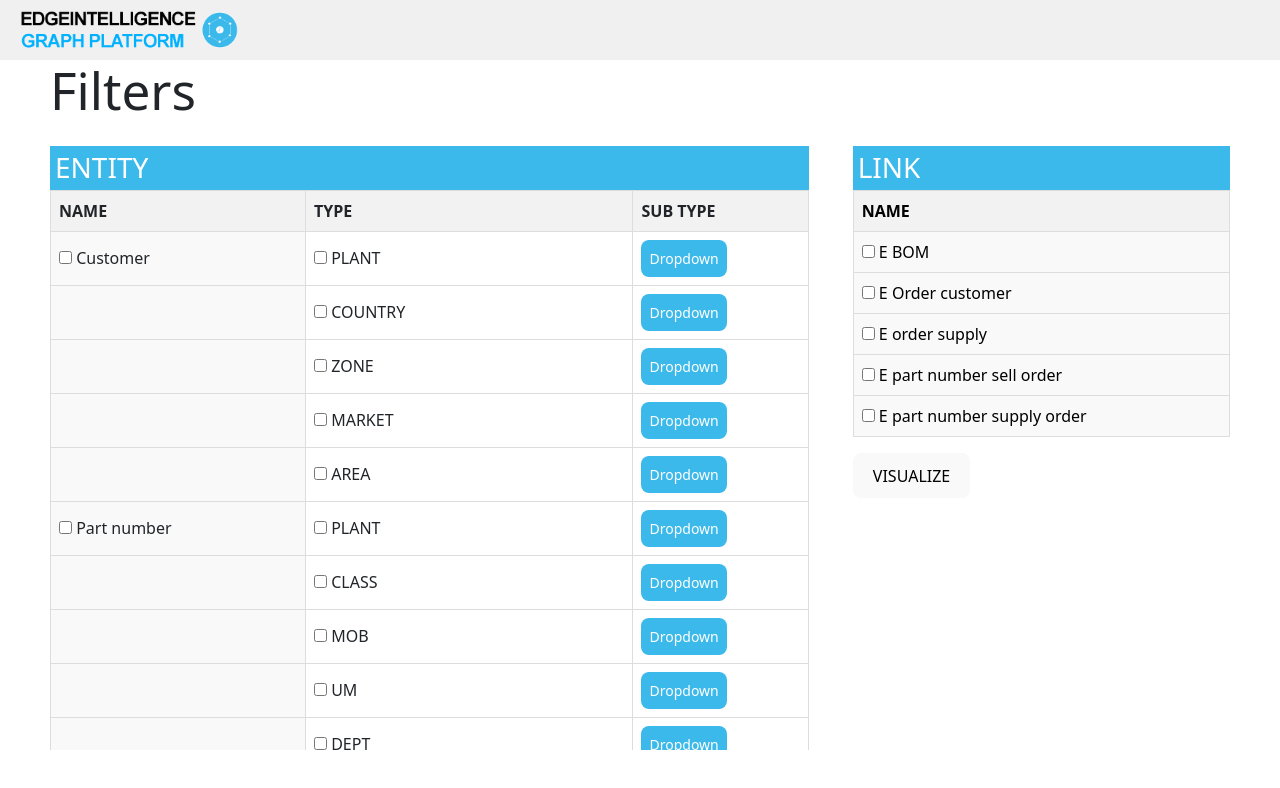
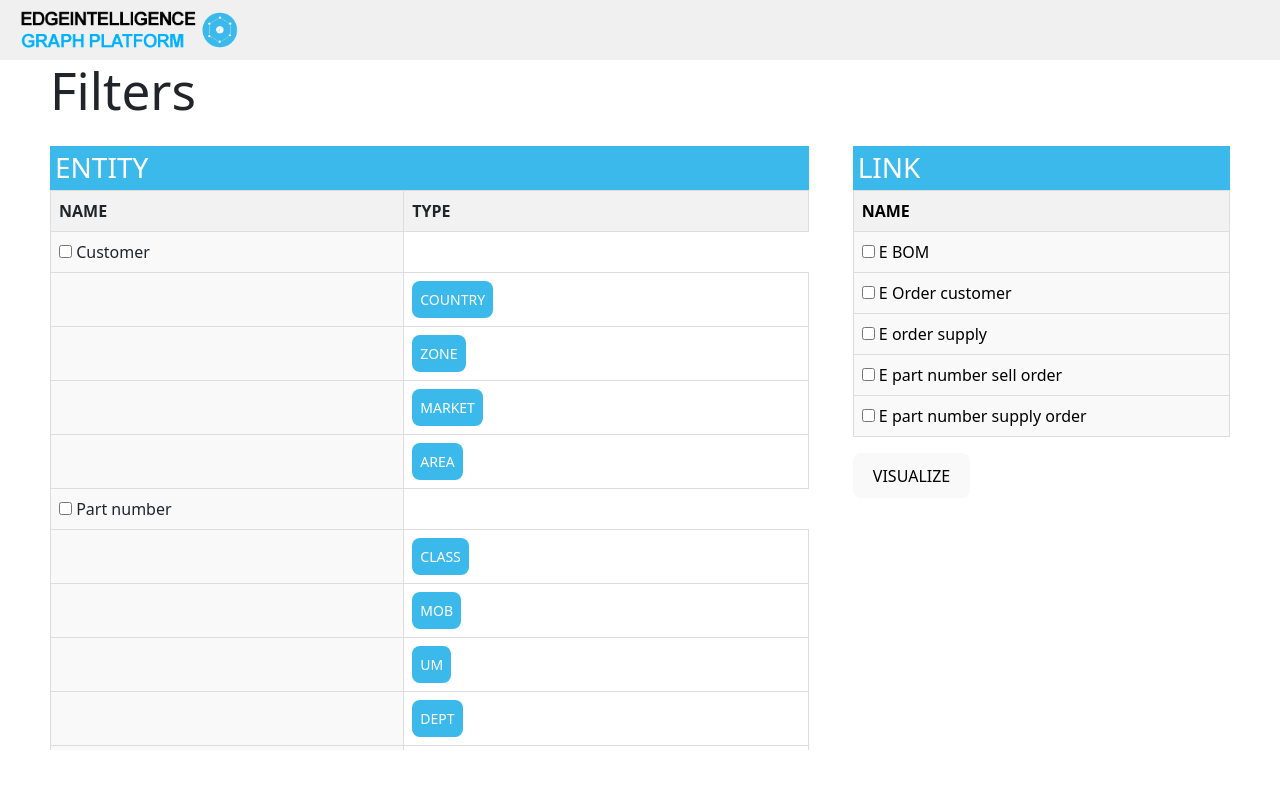
Before and after one commit to aamir910/3d-force-network-graph-, a React (Vite) app: page /visualize in a window 1280 px wide. Shown: the top 788 px of the page. Built offline with nearby package versions, Linux system fonts and the light colour scheme.

Commit message:
update the 3d force net work and the graph there

```diff
--- a/src/components/ForceGraph2d.jsx
+++ b/src/components/ForceGraph2d.jsx
@@ -85,12 +85,11 @@ console.log(checkedEntityNames ,checkedLinkNames , '3d force graph' )
 
         console.log(result.data ,excludedTypes ,  'result.data')
 
-        setExcludedTypes(checkedEntityNames);
         const filteredData = result.data.filter(
           (row) =>
-            !checkedEntityNames.includes(row.Entity_Type_1) &&
-            !checkedEntityNames.includes(row.Entity_Type_2) &&
-            !checkedEntityNames.includes(row.Edge_Type)
+            checkedEntityNames.includes(row.Entity_Type_1) &&
+            checkedEntityNames.includes(row.Entity_Type_2) &&
+            checkedEntityNames.includes(row.Edge_Type)
         );
         processCSV(filteredData);
       },
@@ -171,7 +170,7 @@ console.log(checkedEntityNames ,checkedLinkNames , '3d force graph' )
             <div style={{ display: "flex", alignItems: "center" }}>
               <input className="checkbox1"
                 type="checkbox"
-                checked={!excludedTypes.includes(type)}
+                checked={!excludedTypes.includes(type) && checkedEntityNames.includes(type)   }
                 onChange={() => handleCheckboxChange(type)}
               />
               <svg
@@ -217,7 +216,7 @@ console.log(checkedEntityNames ,checkedLinkNames , '3d force graph' )
             <div style={{ display: "flex", alignItems: "center" }}>
               <input className="checkbox1"
                 type="checkbox"
-                checked={!excludedTypes.includes(type)}
+                checked={!excludedTypes.includes(type)  && checkedEntityNames.includes(type)}
                 onChange={() => handleCheckboxChange(type)}
               />
               <svg
--- a/src/components/visualize/ForceGraph3D.jsx
+++ b/src/components/visualize/ForceGraph3D.jsx
@@ -4,8 +4,8 @@ import "./Visualize_filteration.css";
 import "bootstrap/dist/css/bootstrap.min.css"; // Import Bootstrap CSS
 import Sidebar from "../Buttons/SIdeBar";
 import Navbar from "../NavBar/NavBar";
-import { useNavigate } from 'react-router-dom';
-import { Link } from 'react-router-dom';
+import { useNavigate } from "react-router-dom";
+import { Link } from "react-router-dom";
 const csvFiles = [
   "/EDGES/E_BOM.csv",
   "/EDGES/E_ORDERCUST.csv",
@@ -81,7 +81,7 @@ const Visualize_filteration = () => {
 
     loadAllCSVs();
   }, []);
-  console.log(entityHeaders , 'entityHeaders')
+  console.log(entityHeaders, "entityHeaders");
   const [uniqueData, setUniqueData] = useState([]);
 
   useEffect(() => {
@@ -165,7 +165,6 @@ const Visualize_filteration = () => {
       ...prevState,
       [filePath]: !prevState[filePath],
     }));
-
   };
   const handleEntityData = (filePath) => {
     // Assuming filePath is a single entity name string
@@ -173,7 +172,7 @@ const Visualize_filteration = () => {
 
     // Check if the entity name is already in checkedEntityNames
     if (!checkedEntityNames.includes(newEntityName)) {
-      setCheckedEntityNames(prevNames => [...prevNames, newEntityName]);
+      setCheckedEntityNames((prevNames) => [...prevNames, newEntityName]);
     }
   };
 
@@ -183,13 +182,11 @@ const Visualize_filteration = () => {
 
     // Check if the entity name is already in checkedEntityNames
     if (!checkedLinkNames.includes(newEntityName)) {
-      setCheckedLinkNames(prevNames => [...prevNames, newEntityName]);
+      setCheckedLinkNames((prevNames) => [...prevNames, newEntityName]);
     }
   };
 
-console.log(checkedEntityNames , checkedLinkNames,  'newEntityNames')
-
-
+  console.log(checkedEntityNames, checkedLinkNames, "newEntityNames");
 
   return (
     <>
@@ -208,12 +205,12 @@ console.log(checkedEntityNames , checkedLinkNames,  'newEntityNames')
                         <tr>
                           <th>NAME</th>
                           <th>TYPE</th>
-                          <th>SUB TYPE</th>
                         </tr>
                       </thead>
 
                       <tbody>
-  {Object.entries(entityHeaders).map(([filePath, headers], index) =>
+                        {Object.entries(entityHeaders).map(
+                          ([filePath, headers], index) =>
                             headers.map((header, headerIndex) => {
                               if (uniqueData.length !== 0) {
                                 if (uniqueData[index][header].length < 100) {
@@ -221,32 +218,35 @@ console.log(checkedEntityNames , checkedLinkNames,  'newEntityNames')
                                     <tr key={`${index}-${headerIndex}`}>
                                       <td>
                                         {headerIndex === 0 ? (
-                  <><input type="checkbox" name="" id="" value={getEntityName(filePath)}
-                  onChange={() => handleEntityData(getEntityName(filePath))}
-
-
-                  /> {getEntityName(filePath)}</>
+                                          <>
+                                            <input
+                                              type="checkbox"
+                                              name=""
+                                              id=""
+                                              value={getEntityName(filePath)}
+                                              onChange={() =>
+                                                handleEntityData(
+                                                  getEntityName(filePath)
+                                                )
+                                              }
+                                            />{" "}
+                                            {getEntityName(filePath)}
+                                          </>
                                         ) : (
                                           ""
                                         )}
                                       </td>
-              <td>
-                <input
-                  type="checkbox"
-                  name=""
-                  id=""
-                  checked={checkedEntities[filePath] === headerIndex}
-                  onChange={() =>
-                    handleEntityCheckboxChange(filePath, headerIndex)
-                  }
-                />{" "}
-                {header}
-              </td>
+                                      {uniqueData[index][header].length > 1 ? (
+                                        <>
                                           <td>
                                             <div className="dropdown">
-                  <button className="dropbtn">Dropdown</button>
+                                              <button className="dropbtn">
+                                                {" "}
+                                                {header}
+                                              </button>
                                               <div className="dropdown-content">
-                    {uniqueData[index][header].map((item, itemIndex) => (
+                                                {uniqueData[index][header].map(
+                                                  (item, itemIndex) => (
                                                     <label key={itemIndex}>
                                                       <input
                                                         type="checkbox"
@@ -255,10 +255,13 @@ console.log(checkedEntityNames , checkedLinkNames,  'newEntityNames')
                                                       />
                                                       {item}
                                                     </label>
-                    ))}
+                                                  )
+                                                )}
                                               </div>
                                             </div>
                                           </td>
+                                        </>
+                                      ) : null}
                                     </tr>
                                   );
                                 } else {
@@ -268,7 +271,6 @@ console.log(checkedEntityNames , checkedLinkNames,  'newEntityNames')
                             })
                         )}
                       </tbody>
-
                     </table>
                   </div>
                 </div>
@@ -307,7 +309,12 @@ console.log(checkedEntityNames , checkedLinkNames,  'newEntityNames')
                       </tbody>
                     </table>
 
-                    <button onClick={() => navigate('/3d_graph',{ state: { checkedEntityNames, checkedLinkNames } })}>
+                    <button
+                      onClick={() =>
+                        navigate("/3d_graph", {
+                          state: { checkedEntityNames, checkedLinkNames },
+                        })
+                      }>
                       VISUALIZE
                     </button>
                   </div>
```
Lines whose indentation alone changed are shown as unchanged.
